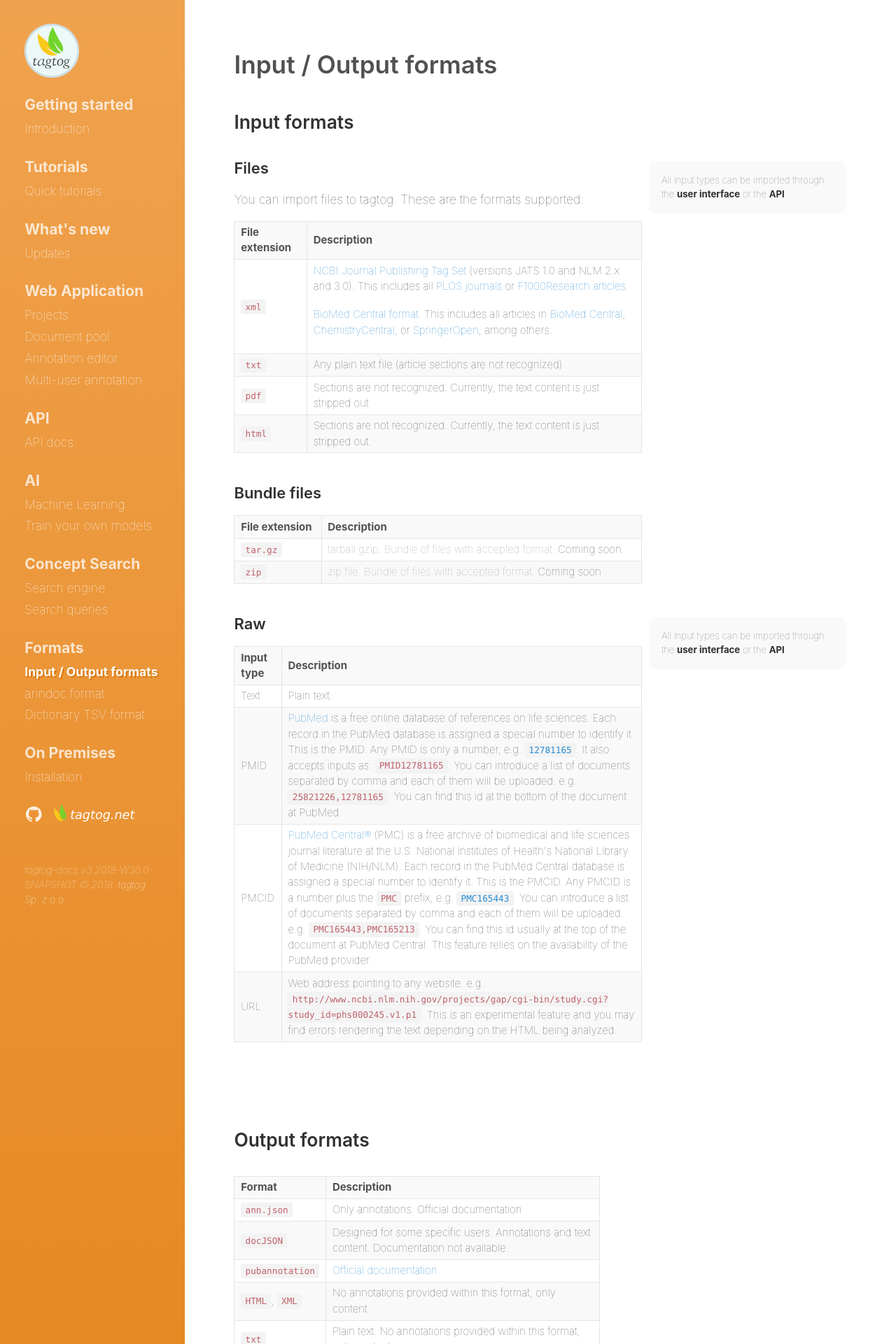
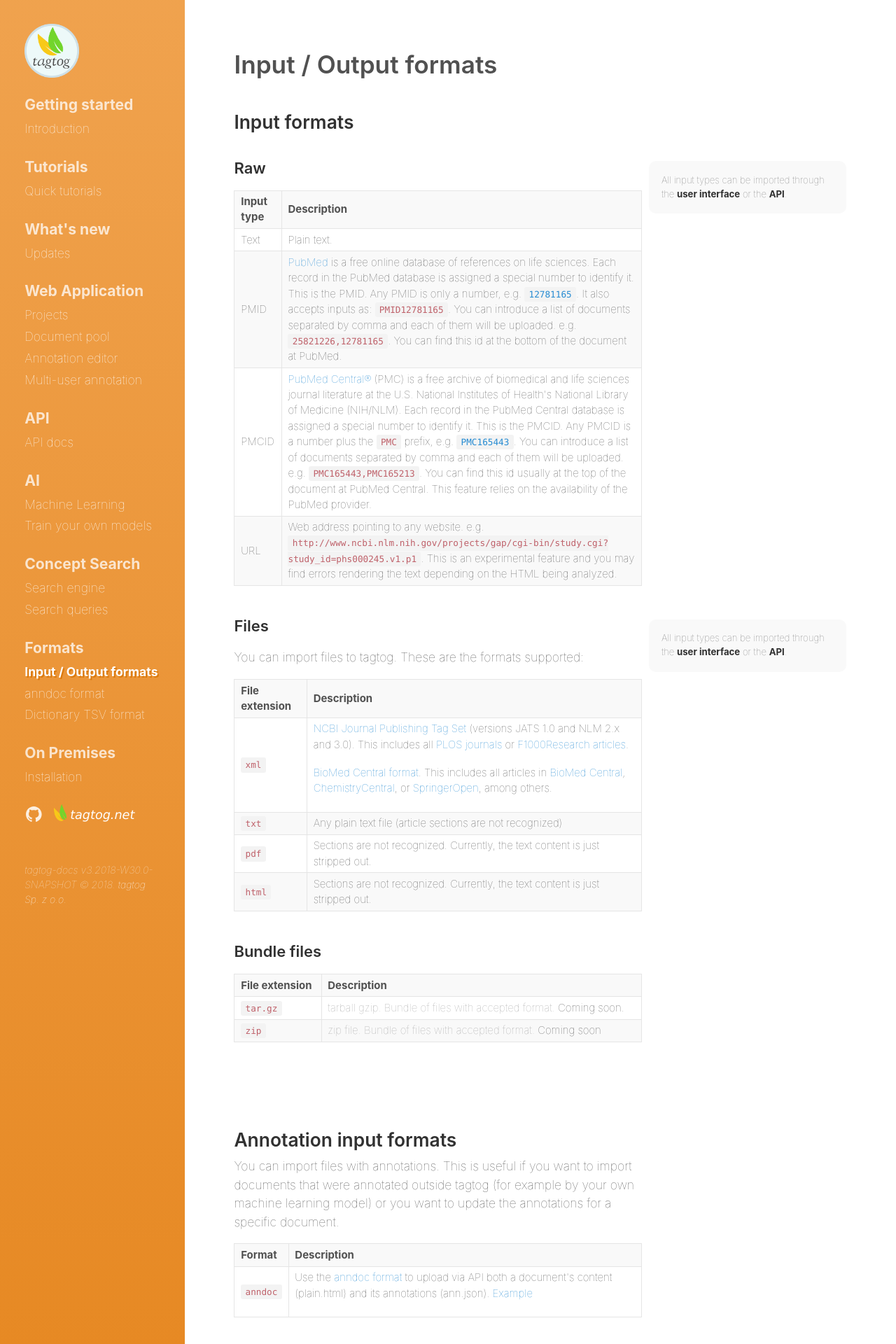
Before and after one commit to tagtogorg/tagtog-doc, a Jekyll site: the page built from ioformats.md, in a window 1280 px wide. Shown: the top 1920 px of the page at 70% size. Built offline with Jekyll 4.4.1, drawn with Linux system fonts in a browser that asks for light colours; nearby versions of some CDN libraries; emoji names are drawn with the system emoji font; some of the changed text lies outside the part shown.

Commit message:
Update input formats to add input annotations

```diff
--- a/ioformats.md
+++ b/ioformats.md
@@ -6,6 +6,37 @@ id: formats
 ---
 <div class="page-section">
   <h2>Input formats</h2>
+  <div class="two-third-col">
+    <h3>Raw</h3>
+    <table style="width:100%">
+      <tr>
+        <th>Input type</th>
+        <th>Description</th>
+      </tr>
+      <tr>
+        <td>Text</td>
+        <td>Plain text.</td>
+      </tr>
+      <tr>
+        <td>PMID</td>
+        <td><a href="https://www.ncbi.nlm.nih.gov/pubmed">PubMed</a> is a free online database of references on life sciences. Each record in the PubMed database is assigned a special number to identify it. This is the PMID. Any PMID is only a number, e.g. <code><a href="https://www.ncbi.nlm.nih.gov/pubmed/12781165">12781165</a></code>. It also accepts inputs as: <code>PMID12781165</code>. You can introduce a list of documents separated by comma and each of them will be uploaded. e.g. <code>25821226,12781165</code>. You can find this id at the bottom of the document at PubMed.</td>
+      </tr>
+      <tr>
+        <td>PMCID</td>
+        <td><a href="https://www.ncbi.nlm.nih.gov/pmc/">PubMed Central®</a> (PMC) is a free archive of biomedical and life sciences journal literature at the U.S. National Institutes of Health's National Library of Medicine (NIH/NLM). Each record in the PubMed Central database is assigned a special number to identify it. This is the PMCID. Any PMCID is a number plus the <code>PMC</code> prefix, e.g. <code><a href="https://www.ncbi.nlm.nih.gov/pmc/articles/PMC165443/">PMC165443</a></code>. You can introduce a list of documents separated by comma and each of them will be uploaded. e.g. <code>PMC165443,PMC165213</code>. You can find this id usually at the top of the document at PubMed Central. This feature relies on the availability of the PubMed provider.</td>
+      </tr>
+      <tr>
+        <td>URL</td>
+        <td>Web address pointing to any website. e.g. <code>http://www.ncbi.nlm.nih.gov/projects/gap/cgi-bin/study.cgi?study_id=phs000245.v1.p1</code>. This is an experimental feature and you may find errors rendering the text depending on the HTML being analyzed.</td>
+      </tr>
+
+    </table>
+  </div>
+  <div class="one-third-col">
+    <div class="message">
+      All input types can be imported through the <strong>user interface</strong> or the <strong>API</strong>.
+    </div>
+  </div>
   <div class="two-third-col">
     <h3>Files</h3>
     <p>You can import files to tagtog. These are the formats supported:</p>
@@ -61,38 +92,28 @@ id: formats
 
   </div>
 
+
+</div>
+<div class="page-section">
+  <h2>Annotation input formats</h2>
   <div class="two-third-col">
-    <h3>Raw</h3>
+    <p>You can import files with annotations. This is useful if you want to import documents that were annotated outside tagtog (for example by your own machine learning model) or you want to update the annotations for a specific document.</p>
     <table style="width:100%">
       <tr>
-        <th>Input type</th>
+        <th>Format</th>
         <th>Description</th>
       </tr>
       <tr>
-        <td>Text</td>
-        <td>Plain text.</td>
+        <td><code>anndoc</code></td>
+        <td><p>Use the <a href="anndoc.html">anndoc format</a> to upload via API both a document's content (plain.html) and its annotations (ann.json). <a title="tagtog - How to upload annotated documents?" href="/train-your-own-models.html#how-to-upload-annotated-documents">Example</a></p></td>
       </tr>
-      <tr>
-        <td>PMID</td>
-        <td><a href="https://www.ncbi.nlm.nih.gov/pubmed">PubMed</a> is a free online database of references on life sciences. Each record in the PubMed database is assigned a special number to identify it. This is the PMID. Any PMID is only a number, e.g. <code><a href="https://www.ncbi.nlm.nih.gov/pubmed/12781165">12781165</a></code>. It also accepts inputs as: <code>PMID12781165</code>. You can introduce a list of documents separated by comma and each of them will be uploaded. e.g. <code>25821226,12781165</code>. You can find this id at the bottom of the document at PubMed.</td>
-      </tr>
-      <tr>
-        <td>PMCID</td>
-        <td><a href="https://www.ncbi.nlm.nih.gov/pmc/">PubMed Central®</a> (PMC) is a free archive of biomedical and life sciences journal literature at the U.S. National Institutes of Health's National Library of Medicine (NIH/NLM). Each record in the PubMed Central database is assigned a special number to identify it. This is the PMCID. Any PMCID is a number plus the <code>PMC</code> prefix, e.g. <code><a href="https://www.ncbi.nlm.nih.gov/pmc/articles/PMC165443/">PMC165443</a></code>. You can introduce a list of documents separated by comma and each of them will be uploaded. e.g. <code>PMC165443,PMC165213</code>. You can find this id usually at the top of the document at PubMed Central. This feature relies on the availability of the PubMed provider.</td>
-      </tr>
-      <tr>
-        <td>URL</td>
-        <td>Web address pointing to any website. e.g. <code>http://www.ncbi.nlm.nih.gov/projects/gap/cgi-bin/study.cgi?study_id=phs000245.v1.p1</code>. This is an experimental feature and you may find errors rendering the text depending on the HTML being analyzed.</td>
-      </tr>
-
     </table>
   </div>
   <div class="one-third-col">
-    <div class="message">
-      All input types can be imported through the <strong>user interface</strong> or the <strong>API</strong>.
-    </div>
+
   </div>
 </div>
+
 <div class="page-section">
   <h2>Output formats</h2>
   <br/>
@@ -104,7 +125,7 @@ id: formats
       </tr>
       <tr>
         <td><code>ann.json</code></td>
-        <td>Only annotations. Official documentation</td>
+        <td>Only annotations. <a title="tagtog - ann doc" href="/anndoc.html">Official documentation</a></td>
       </tr>
       <tr>
         <td><code>docJSON</code></td>
@@ -122,11 +143,15 @@ id: formats
         <td><code>txt</code></td>
         <td>Plain text. No annotations provided within this format, only content.</td>
       </tr>
-
     </table>
   </div>
   <div class="one-third-col">
 
   </div>
+  <div class="two-third-col">
+    <h2>Other formats?</h2>
+
+    <p>We are currently experimenting with other formats to simplify the whole process. <a href="https://twitter.com/tagtog_net">Stay tuned :smirk::bird:</a>.</p>
+  </div>
 
 </div>
```
Also changed, not shown: train-your-own-models.md (+0 -7 lines).
